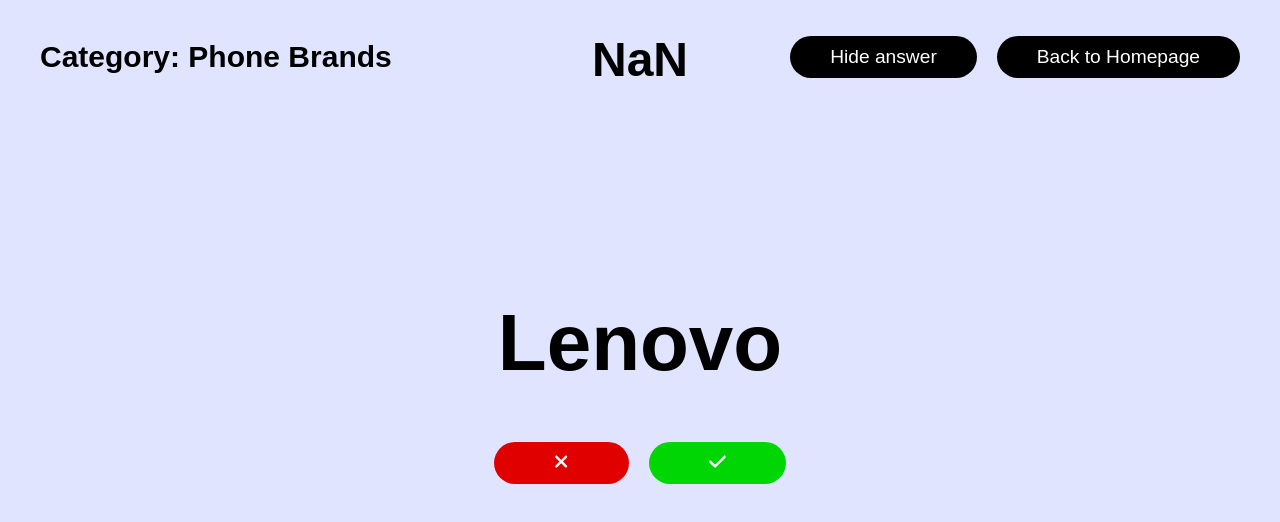
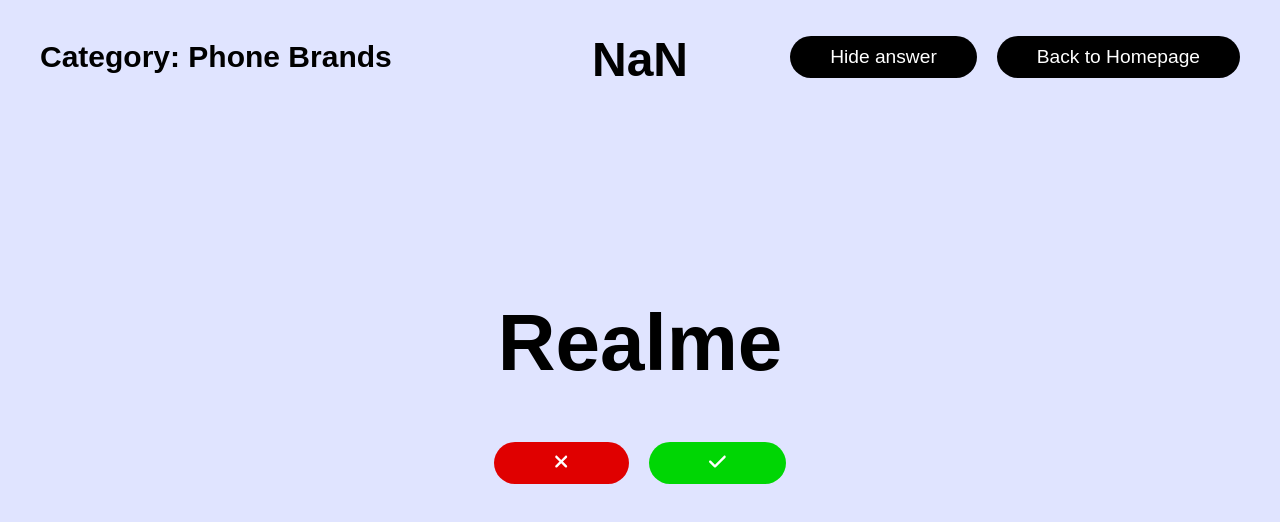
Before and after one commit to suttirakcha/lets-guess, a React (Create React App) app: page /phone-brands in a window 1280 px wide. Shown: the top 522 px of the page. Built offline with nearby package versions, Linux system fonts and the light colour scheme; a web font is replaced by a local one.

Commit message:
Commit Codes

```diff
--- a/src/categories/phone-brands.js
+++ b/src/categories/phone-brands.js
@@ -3,6 +3,6 @@
 import Questions from "../components/questions";
 
 export default function PhoneBrands(){
-  const words = ["Nokia","Huawei","Oppo","Samsung","Apple","Sony","Honor","Xiaomi","Acer","Asus","BlackBerry","Google","LG","Motorola","Lenovo","Vivo","Realme","Fujitsu","Panasonic","I-Mobile","Microsoft","HTC","Infinix","HP","NEC","Casio","ZTE","Hitachi","Sharp","AIS","DTAC","TRUE","Wellcom","Alcatel","Bittium","Smartisan","OnePlus","Meizu","Haier"];
+  const words = ["Nokia","Huawei","Oppo","Samsung","Apple","Sony","Honor","Xiaomi","Acer","Asus","BlackBerry","Google","LG","Motorola","Lenovo","Vivo","Realme","Fujitsu","Panasonic","I-Mobile","Microsoft","HTC","Infinix","HP","NEC","Casio","ZTE","Hitachi","Sharp","AIS","DTAC","TRUE","Wellcom","Alcatel Mobile","Bittium","Smartisan","OnePlus","Meizu","Haier","Cherry Mobile","Brondi","Wiko"];
   return (<Questions answers={words} category="Phone Brands" redirect="/phone-brands"/>)
 }
--- a/src/th/categories/desserts.js
+++ b/src/th/categories/desserts.js
@@ -3,6 +3,6 @@
 import QuestionsTh from "../components/questions";
 
 export default function DessertsTh(){
-  const words = ["เค้ก","ไอศกรีม","มาการอง","พาย","เมอแรงค์","มัฟฟิน","ช็อกโกแลต","เค้กนมสด","ขนมปัง","ทาร์ต","ทาร์ตไข่","โกโก้","เยลลี่","บิงซู","แพนเค้ก","คัพเค้ก","ชีสเค้ก","แยม","พานาคอตต้า","ทีรามิสุ","บราวนี่","บานอฟฟี่","ครัวซองต์","ฟองดูว์","มาร์ชเมลโล่","ลาวาเค้ก","คัสตาร์ด","คาราเมล","ท็อฟฟี่","ลูกอม","คุกกี้แอนด์ครีม","คุกกี้","บิสกิต","เดนิช","วาฟเฟิล","พายสับปะรด","พายแอปเปิล","เครป","มูส","ฟรุตสลัด","ชูครีม","เอแคลร์","ชูโรส","ชิฟฟอนเค้ก","พุดดิ้ง","มีลเฟย","มาเดอลีน","เครมบรูเล่","แอปเปิลตาแตง","ซูเฟล่","เค้กแคร์รอต"];
+  const words = ["เค้ก","ไอศกรีม","มาการอง","พาย","เมอแรงค์","มัฟฟิน","ช็อกโกแลต","เค้กนมสด","ขนมปัง","ทาร์ต","ทาร์ตไข่","โกโก้","เยลลี่","บิงซู","แพนเค้ก","คัพเค้ก","ชีสเค้ก","แยม","พานาคอตต้า","ทีรามิสุ","บราวนี่","บานอฟฟี่","ครัวซองต์","ฟองดูว์","มาร์ชเมลโล่","ลาวาเค้ก","คัสตาร์ด","คาราเมล","ท็อฟฟี่","ลูกอม","คุกกี้แอนด์ครีม","คุกกี้","บิสกิต","เดนิช","วาฟเฟิล","พายสับปะรด","พายแอปเปิล","เครป","มูส","ฟรุตสลัด","ชูครีม","เอแคลร์","ชูโรส","ชิฟฟอนเค้ก","พุดดิ้ง","มีลเฟย","มาเดอลีน","เครมบรูเล่","แอปเปิลตาแตง","ซูเฟล่","เค้กแคร์รอต","โมจิ","ดังโงะ"];
   return (<QuestionsTh answers={words} category="ขนมหวาน" redirect="/th/desserts"/>)
 }
```
